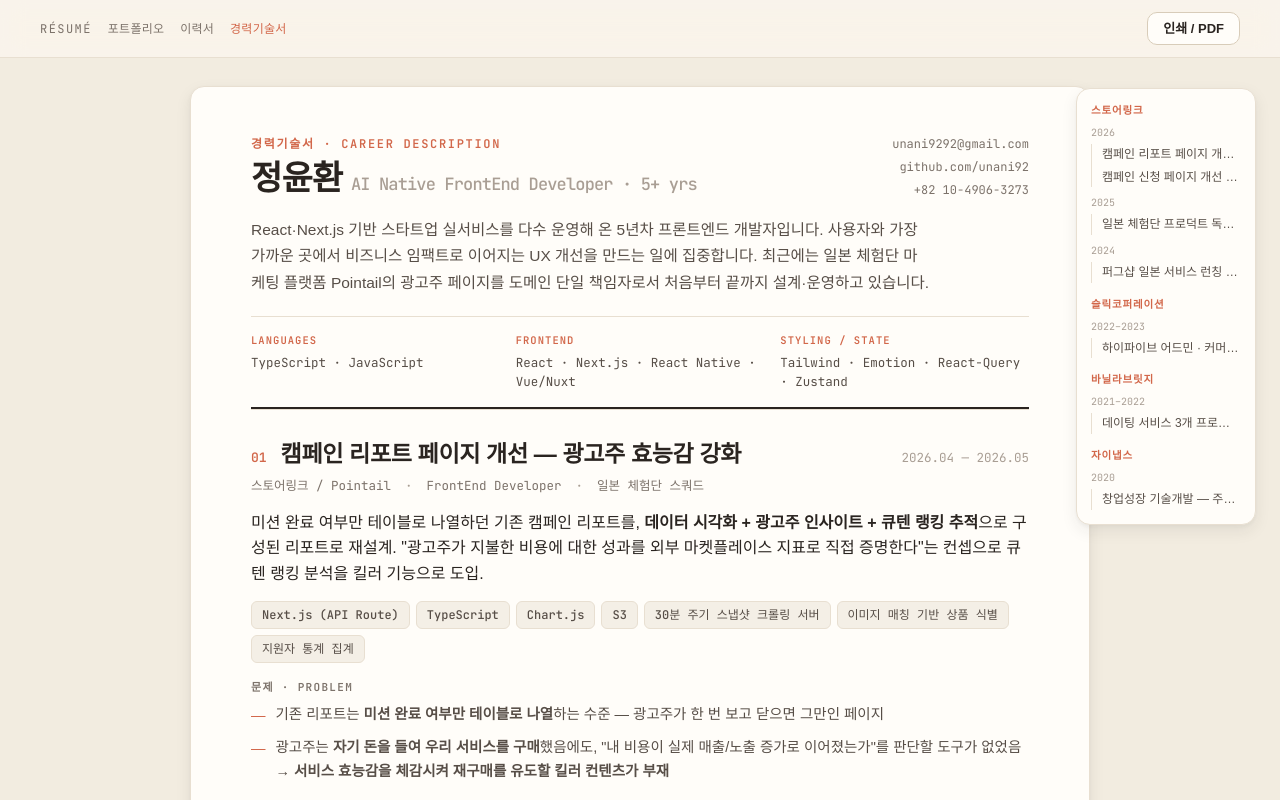
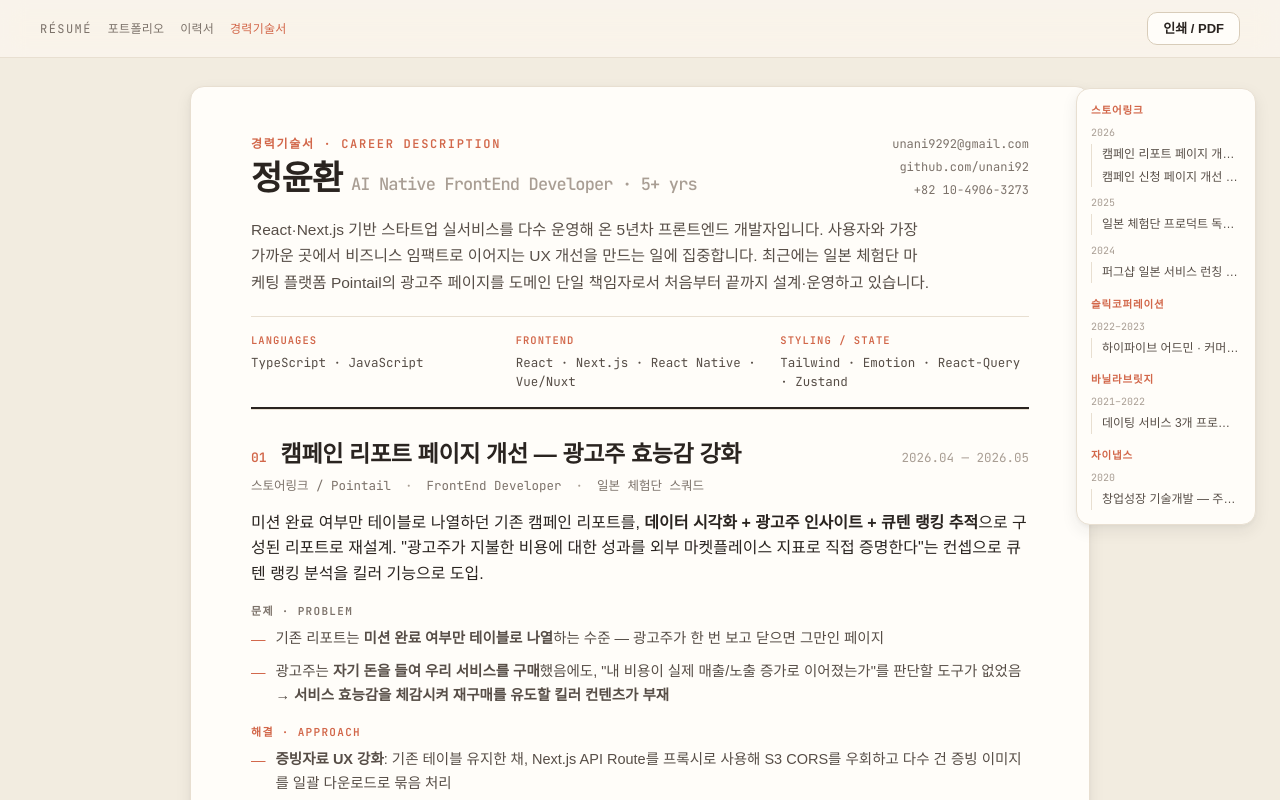
Before and after one commit to unani92/unani-resume, a Next.js app: page /career in a window 1280 px wide. Shown: the top 800 px of the page. Built offline with nearby package versions, Linux system fonts and the light colour scheme; a web font is replaced by a local one.

Commit message:
fix: 부자연스러운 워딩 수정

```diff
--- a/app/career/components/Project.tsx
+++ b/app/career/components/Project.tsx
@@ -17,7 +17,7 @@ interface ProjectData {
   role: string
   team?: string
   summary: string
-  stack: string[]
+  stack?: string[]
   problem?: string[]
   approach?: string[]
   phases?: Phase[]
@@ -185,17 +185,6 @@ export default function Project({
         dangerouslySetInnerHTML={{ __html: p.summary }}
       />
 
-      <div className="flex flex-wrap gap-1.5 my-3.5">
-        {p.stack.map((s) => (
-          <span
-            key={s}
-            className="font-mono text-[12px] font-medium px-2.5 py-1 rounded-[var(--r-xs)] bg-[var(--surface-2)] text-[var(--ink-2)] border border-[var(--line)]"
-          >
-            {s}
-          </span>
-        ))}
-      </div>
-
       {p.problem && p.problem.length > 0 ? (
         <Block label="문제 · Problem" items={p.problem} />
       ) : null}
--- a/app/career/page.tsx
+++ b/app/career/page.tsx
@@ -339,7 +339,6 @@ const PROJECTS: ProjectData[] = [
       'React Native',
       'SCSS',
       'REST API',
-      'Ruby on Rails 연동',
       'PG 결제 SDK',
       '소셜로그인 SDK',
     ],
```
